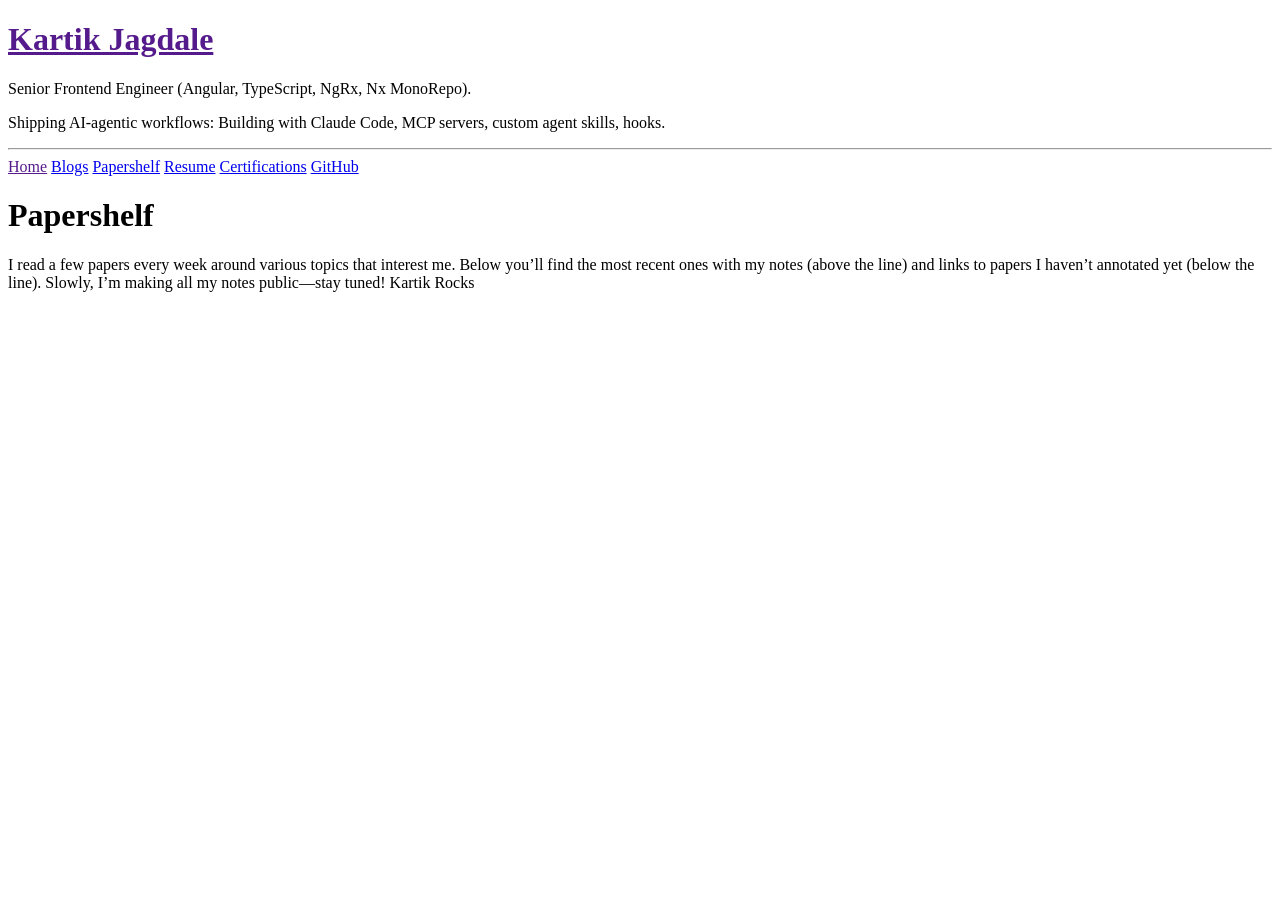
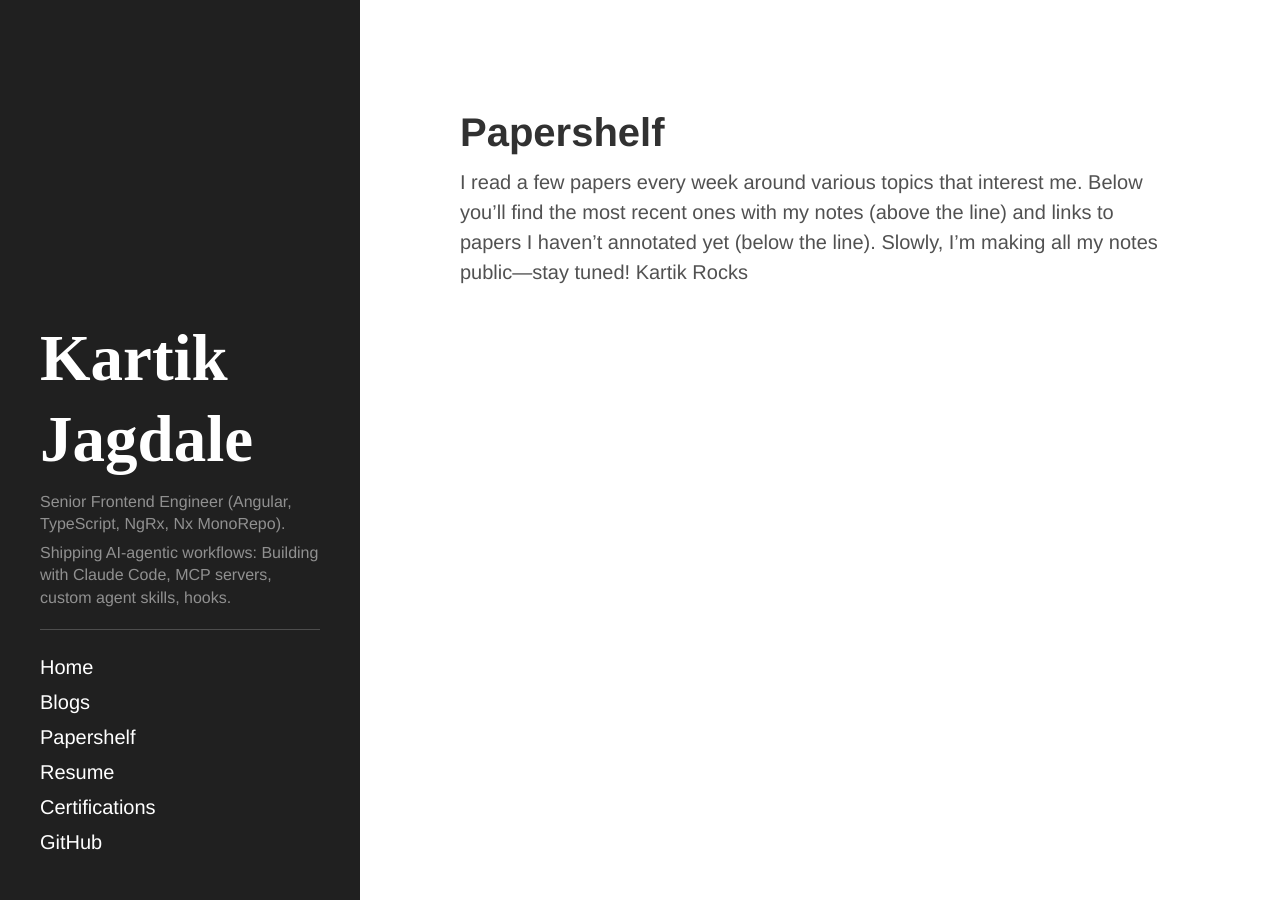
Before and after one commit to kartikjagdale/kartikjagdale.github.io, a Jekyll site: the page built from papershelf.md, in a window 1280 px wide. Built offline with Jekyll 4.4.1, drawn with Linux system fonts in a browser that asks for light colours; Markdown is read by kramdown in place of the engine named in the settings.

Commit message:
fix: use absolute paths for CSS/icon assets
Prevents 404s on sub-pages where relative paths resolve incorrectly.

```diff
--- a/_includes/head.html
+++ b/_includes/head.html
@@ -15,16 +15,16 @@
   </title>
 
   <!-- CSS -->
-  <link rel="stylesheet" href="{{ site.baseurl }}public/css/poole.css">
-  <link rel="stylesheet" href="{{ site.baseurl }}public/css/syntax.css">
-  <link rel="stylesheet" href="{{ site.baseurl }}public/css/hyde.css">
+  <link rel="stylesheet" href="/public/css/poole.css">
+  <link rel="stylesheet" href="/public/css/syntax.css">
+  <link rel="stylesheet" href="/public/css/hyde.css">
   <link rel="preconnect" href="https://fonts.googleapis.com">
   <link rel="preconnect" href="https://fonts.gstatic.com" crossorigin>
   <link rel="stylesheet" href="https://fonts.googleapis.com/css2?family=Assistant:wght@400;500;600;700&family=JetBrains+Mono:wght@400;500&display=swap">
 
   <!-- Icons -->
-  <link rel="apple-touch-icon-precomposed" sizes="144x144" href="{{ site.baseurl }}public/apple-touch-icon.png">
-                                 <link rel="shortcut icon" href="{{ site.baseurl }}public/favicon.ico">
+  <link rel="apple-touch-icon-precomposed" sizes="144x144" href="/public/apple-touch-icon.png">
+  <link rel="shortcut icon" href="/public/favicon.ico">
 
   <!-- RSS -->
   <!-- <link rel="alternate" type="application/rss+xml" title="RSS" href="/atom.xml"> -->
```
